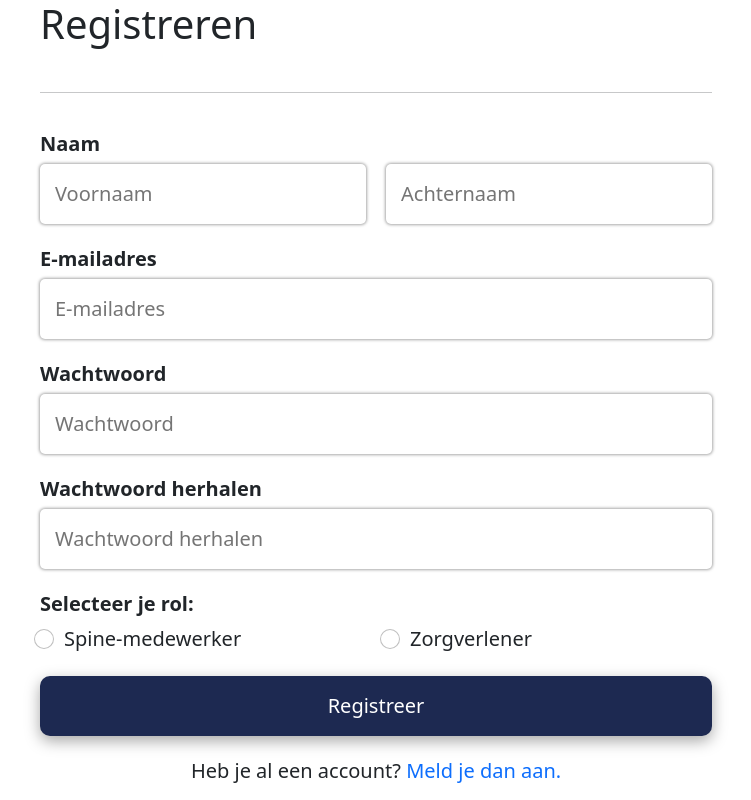
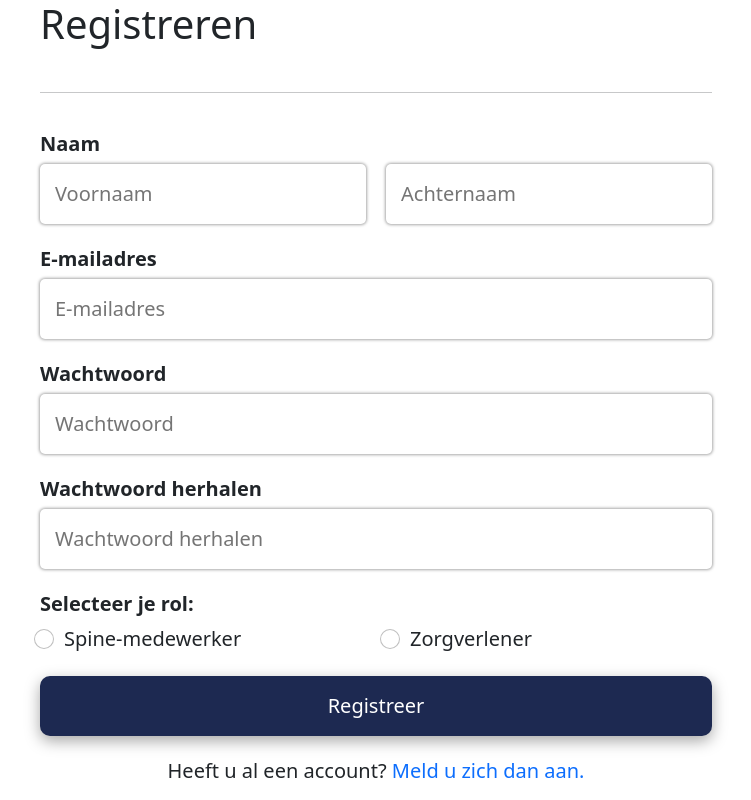
Before and after one commit to wbouhdif/I.Question-Frontend, an Angular app: page /register in a window 1280 px wide. Shown: the whole page, without its empty margins (280-1031 px from the left). Built offline with nearby package versions, Linux system fonts and the light colour scheme.

Commit message:
Changes some text in login and register components.

```diff
--- a/src/app/login/login.component.html
+++ b/src/app/login/login.component.html
@@ -7,7 +7,7 @@
   </label>
   <label class="error" [hidden]="account.authorised === true || account.authorised === undefined">
     <h3>Er is een probleem opgetreden.</h3>
-    <p>Het account waarop is ingelogd is niet geautoriseerd, wacht tot een admin uw account heeft geautoriseerd.</p>
+    <p>Het account waarop u probeert in te loggen is niet geautoriseerd, wacht tot een admin uw account heeft geautoriseerd.</p>
   </label>
   <div class="form-group-vertical">
     <label class="label">E-mailadres</label>
--- a/src/app/register/register.component.html
+++ b/src/app/register/register.component.html
@@ -35,5 +35,5 @@
     </div>
   </div>
   <button class="button-primary" type="submit" (click)="registerAccount(firstName.value, lastName.value, email.value, password.value, confirmPassword.value)">Registreer</button>
-  <p>Heb je al een account? <a [routerLink]="['/login']" style="text-decoration: none">Meld je dan aan.</a></p>
+  <p>Heeft u al een account? <a [routerLink]="['/login']" style="text-decoration: none">Meld u zich dan aan.</a></p>
 </form>
```
